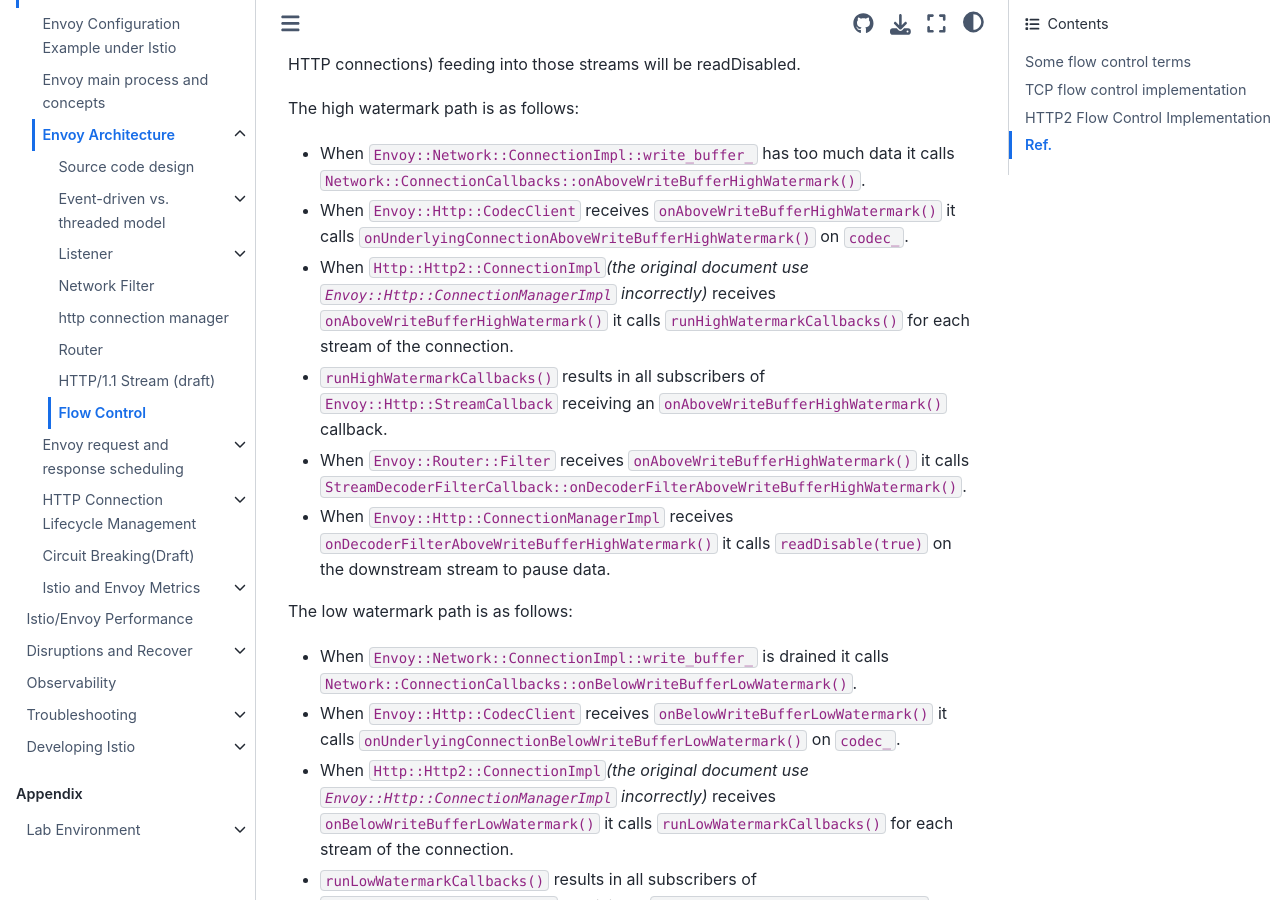
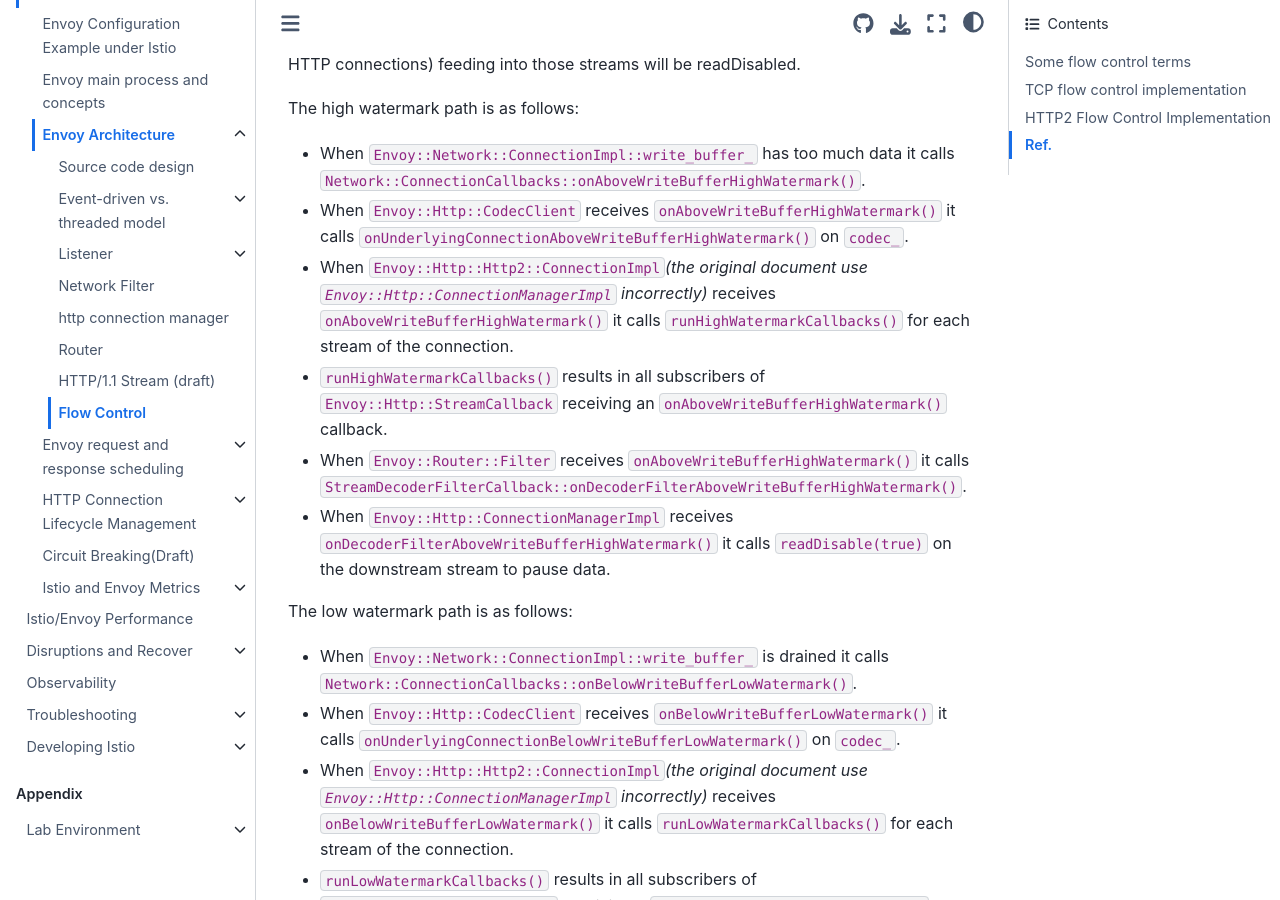
Before and after one commit to labilezhu/istio-insider-en, a Sphinx documentation site: the page built from docs/source/ch2-envoy/arch/flow-control/flow-control.md, in a window 1280 px wide and 900 px high, scrolled down 16571 px. Built offline with Sphinx 7.4.7 and the Sphinx Book theme 1.1.4, drawn with Linux system fonts in a browser that asks for light colours.

```diff
--- a/docs/source/ch2-envoy/arch/flow-control/flow-control.md
+++ b/docs/source/ch2-envoy/arch/flow-control/flow-control.md
@@ -276,7 +276,7 @@
 
 - When `Envoy::Network::ConnectionImpl::write_buffer_` has too much data it calls `Network::ConnectionCallbacks::onAboveWriteBufferHighWatermark()`.
 - When `Envoy::Http::CodecClient` receives `onAboveWriteBufferHighWatermark()` it calls `onUnderlyingConnectionAboveWriteBufferHighWatermark()` on `codec_`.
-- When `Http::Http2::ConnectionImpl`*(the original document use `Envoy::Http::ConnectionManagerImpl` incorrectly)* receives `onAboveWriteBufferHighWatermark()` it calls `runHighWatermarkCallbacks()` for each stream of the connection.
+- When `Envoy::Http::Http2::ConnectionImpl`*(the original document use `Envoy::Http::ConnectionManagerImpl` incorrectly)* receives `onAboveWriteBufferHighWatermark()` it calls `runHighWatermarkCallbacks()` for each stream of the connection.
 - `runHighWatermarkCallbacks()` results in all subscribers of `Envoy::Http::StreamCallback` receiving an `onAboveWriteBufferHighWatermark()` callback.
 - When `Envoy::Router::Filter` receives `onAboveWriteBufferHighWatermark()` it calls `StreamDecoderFilterCallback::onDecoderFilterAboveWriteBufferHighWatermark()`.
 - When `Envoy::Http::ConnectionManagerImpl` receives `onDecoderFilterAboveWriteBufferHighWatermark()` it calls `readDisable(true)` on the downstream stream to pause data.
@@ -285,7 +285,7 @@
 
 - When `Envoy::Network::ConnectionImpl::write_buffer_` is drained it calls `Network::ConnectionCallbacks::onBelowWriteBufferLowWatermark()`.
 - When `Envoy::Http::CodecClient` receives `onBelowWriteBufferLowWatermark()` it calls `onUnderlyingConnectionBelowWriteBufferLowWatermark()` on `codec_`.
-- When `Http::Http2::ConnectionImpl`*(the original document use `Envoy::Http::ConnectionManagerImpl` incorrectly)* receives `onBelowWriteBufferLowWatermark()` it calls `runLowWatermarkCallbacks()` for each stream of the connection.
+- When `Envoy::Http::Http2::ConnectionImpl`*(the original document use `Envoy::Http::ConnectionManagerImpl` incorrectly)* receives `onBelowWriteBufferLowWatermark()` it calls `runLowWatermarkCallbacks()` for each stream of the connection.
 - `runLowWatermarkCallbacks()` results in all subscribers of `Envoy::Http::StreamCallback` receiving a `onBelowWriteBufferLowWatermark()` callback.
 - When `Envoy::Router::Filter` receives `onBelowWriteBufferLowWatermark()` it calls `StreamDecoderFilterCallback::onDecoderFilterBelowWriteBufferLowWatermark()`.
 - When `Envoy::Http::ConnectionManagerImpl` receives `onDecoderFilterBelowWriteBufferLowWatermark()` it calls `readDisable(false)` on the downstream stream to resume data.
```
